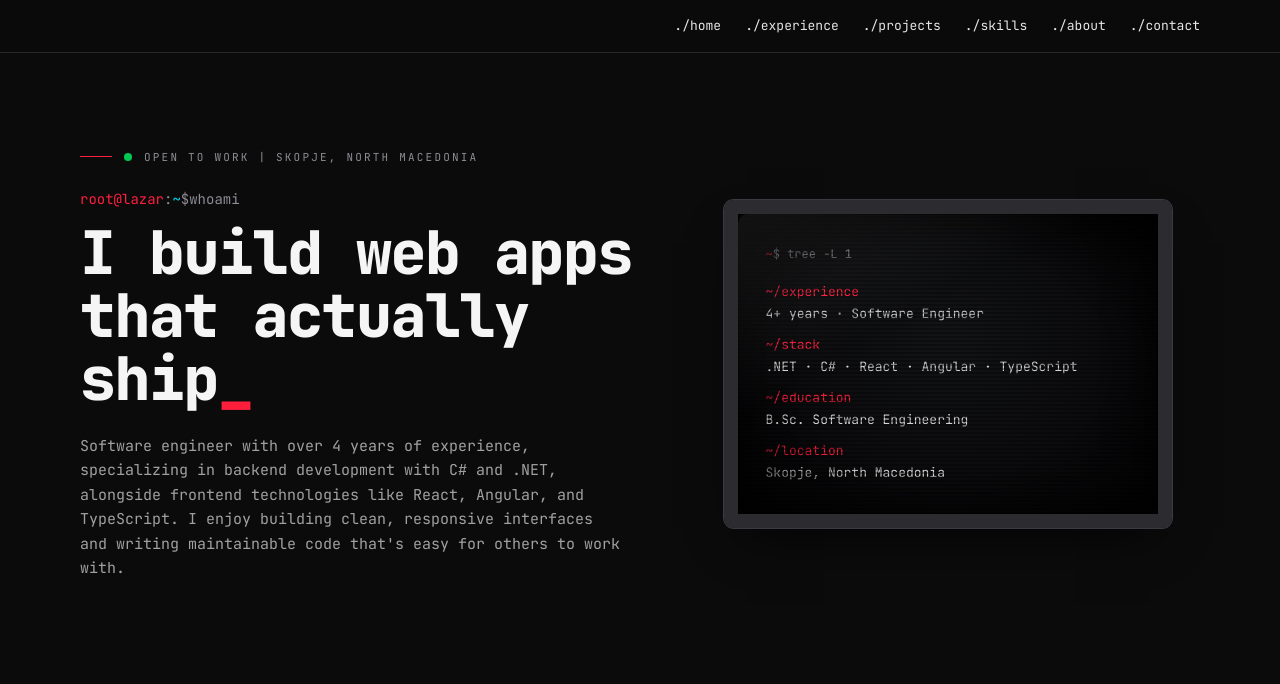
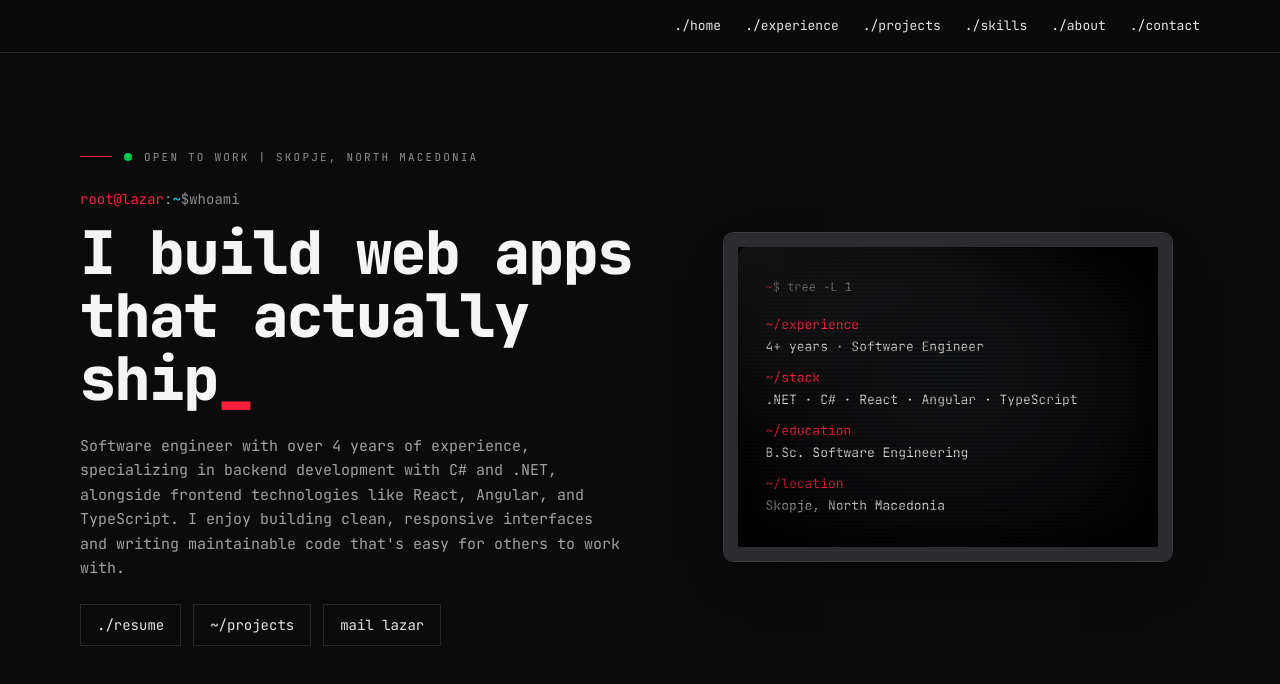
Before and after one commit to lazartrajkovski/portfolio, a React (Vite) app: page / in a window 1280 px wide. Shown: the top 684 px of the page. Built offline with nearby package versions, Linux system fonts and the light colour scheme.

Commit message:
Add actions to Hero component

```diff
--- a/src/components/Hero.tsx
+++ b/src/components/Hero.tsx
@@ -1,6 +1,12 @@
 import Monitor from './Monitor'
 
 function Hero() {
+  const actions = [
+    { label: './resume', href: './LazarTrajkovski_CV.pdf' },
+    { label: '~/projects', href: '#projects' },
+    { label: 'mail lazar', href: 'mailto:lazar.trajkovski@hotmail.com' },
+  ]
+
   return (
     <>
       <section
@@ -29,6 +35,18 @@ function Hero() {
             clean, responsive interfaces and writing maintainable code that's
             easy for others to work with.
           </p>
+          <div className="flex flex-wrap gap-3 text-sm">
+            {actions.map((action) => (
+              <a
+                key={action.label}
+                href={action.href}
+                target="_blank"
+                className="border-line hover:border-accent hover:text-accent border px-4 py-2.5 text-neutral-200 transition"
+              >
+                {action.label}
+              </a>
+            ))}
+          </div>
         </div>
         <Monitor />
       </section>
```
Also changed, not shown: 1 other file (tests, documents, lock files or other folders).
